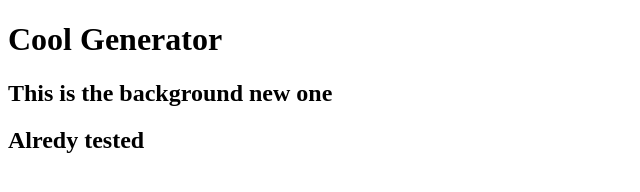
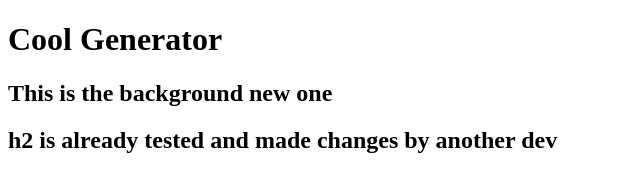
Before and after one commit to dsouzalenroy/background-generator, a plain HTML site: page index.html in a window 1280 px wide. Shown: the whole page, without its empty margins (0-640 px from the left). Drawn offline with Linux system fonts and the light colour scheme.

Commit message:
chnages made by another developer

```diff
--- a/index.html
+++ b/index.html
@@ -7,6 +7,6 @@
   <body>
     <h1>Cool Generator</h1>
     <h2>This is the background new one</h2>
-    <h2>Alredy tested</h2>
+    <h2>h2 is already tested and made changes by another dev</h2>
   </body>
 </html>
```
